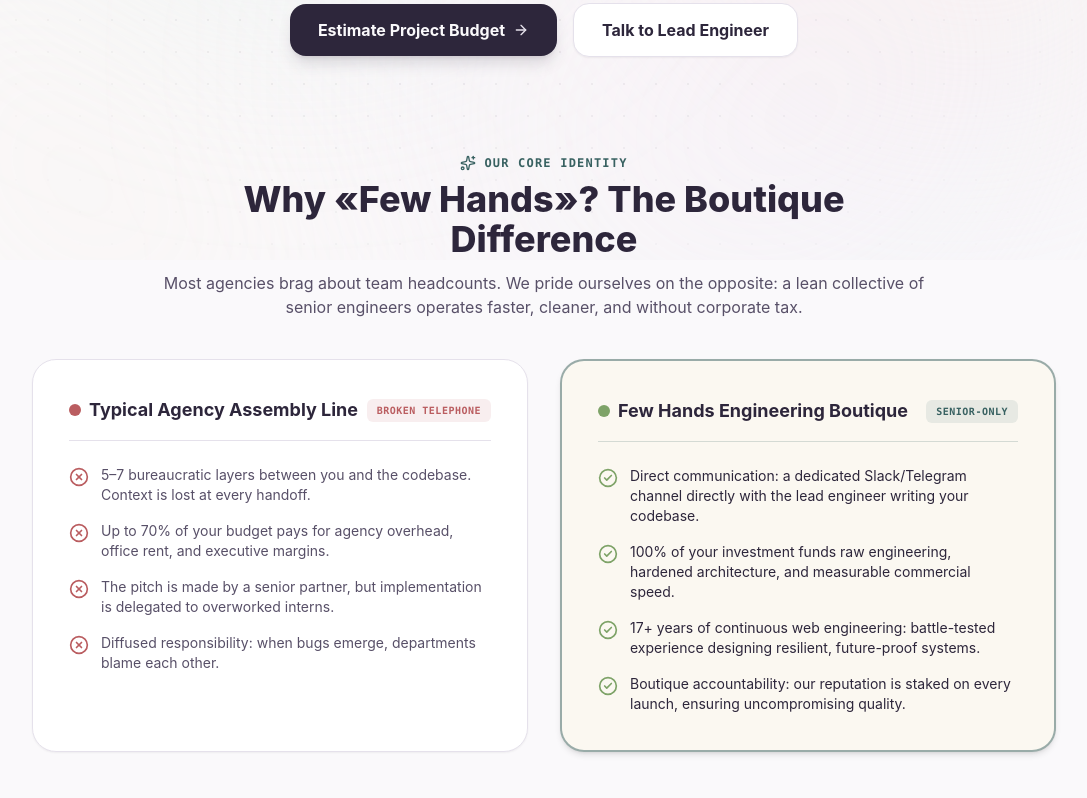
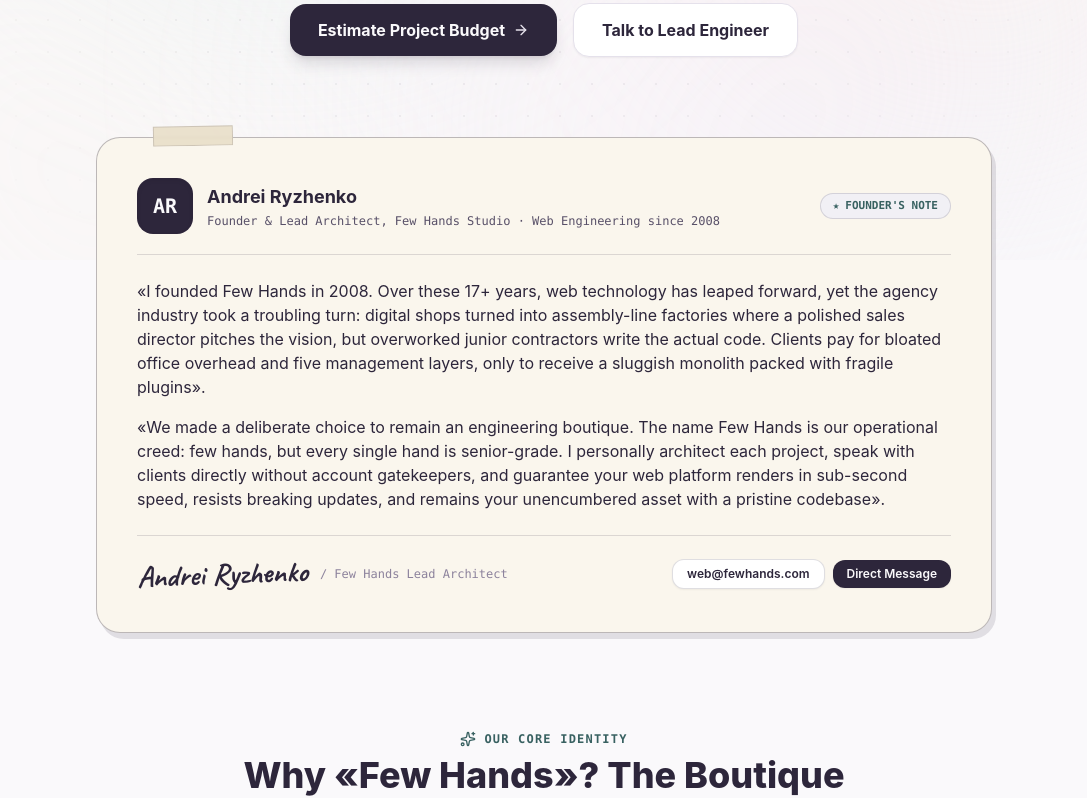
Before and after one commit to andreibdr/fewhands, a Next.js app: page /about in a window 1280 px wide. Shown: the part 540-1338 px from the top of the page, without its empty margins (96-1183 px from the left). Built offline with nearby package versions, Linux system fonts and the light colour scheme.

Commit message:
feat(about): add Founder's Note and personal column from Andrei Ryzhenko with signature

```diff
--- a/components/AboutView.tsx
+++ b/components/AboutView.tsx
@@ -55,6 +55,11 @@
       name: "Few Hands Studio",
       url: "https://fewhands.com",
       foundingDate: "2008",
+      founder: {
+        "@type": "Person",
+        name: "Andrei Ryzhenko",
+        jobTitle: "Founder & Lead Architect",
+      },
       sameAs: ["https://gomvp.dev/en/migrate"],
     },
   };
@@ -286,6 +291,87 @@
               </Link>
             </div>
           </header>
+
+          {/* 1.5. FOUNDER'S NOTE: Andrei Ryzhenko (Андрей Рыженко) */}
+          <section className="mb-20 max-w-4xl mx-auto">
+            <div className="relative p-7 sm:p-10 bg-[#faf6ed] border border-[#2d263b]/30 rounded-3xl shadow-[4px_6px_0px_rgba(45,38,59,0.12)]">
+              {/* Tape strip illusion at top */}
+              <div className="absolute -top-3 left-10 sm:left-14 w-20 h-5 bg-[#e8dec8]/90 backdrop-blur-[1px] border border-[#2d263b]/15 -rotate-1 pointer-events-none" />
+
+              {/* Header row: Stamp badge & Author label */}
+              <div className="flex flex-wrap items-center justify-between gap-4 pb-5 mb-6 border-b border-[#2d263b]/15">
+                <div className="flex items-center gap-3.5">
+                  {/* Avatar / Monogram placeholder */}
+                  <div className="w-12 h-12 sm:w-14 sm:h-14 rounded-2xl bg-[#2d263b] text-[#faf9fb] flex items-center justify-center font-mono font-bold text-lg sm:text-xl shadow-inner border border-[#2d263b]/20 shrink-0">
+                    <span>AR</span>
+                  </div>
+                  <div>
+                    <div className="font-bold text-base sm:text-lg text-[#2d263b] leading-tight">
+                      {lang === "ru" ? "Андрей Рыженко (Andrei Ryzhenko)" : lang === "sr" ? "Andrei Ryzhenko (Andrej Riženko)" : "Andrei Ryzhenko"}
+                    </div>
+                    <div className="text-xs text-[#585068] font-mono mt-0.5">
+                      {lang === "ru"
+                        ? "Основатель и ведущий инженер Few Hands Studio · в вебе с 2008 года"
+                        : lang === "sr"
+                        ? "Osnivač i vodeći inženjer Few Hands Studio · u vebu od 2008. godine"
+                        : "Founder & Lead Architect, Few Hands Studio · Web Engineering since 2008"}
+                    </div>
+                  </div>
+                </div>
+
+                <div className="inline-flex items-center gap-1.5 px-3 py-1 rounded-full bg-[#f1f0f5] border border-[#2d263b]/15 text-[11px] font-mono font-bold text-[#386161]">
+                  <span>★</span>
+                  <span>{lang === "ru" ? "КОЛОНКА ОСНОВАТЕЛЯ" : lang === "sr" ? "REČ OSNIVAČA" : "FOUNDER'S NOTE"}</span>
+                </div>
+              </div>
+
+              {/* Body text in authentic editorial voice */}
+              <div className="space-y-4 text-sm sm:text-base text-[#2d263b] leading-relaxed">
+                <p>
+                  {lang === "ru"
+                    ? "«Я запустил Few Hands в 2008 году. За 17+ лет технологии сделали колоссальный скачок, но индустрия заказной разработки пошла по опасному пути: агентства превратились в конвейеры, где проект продает харизматичный сейлз, а пилят уставшие стажёры или случайный субподряд. Клиент платит за раздутый офис и цепочку из пяти менеджеров, а на выходе получает тормозящий монолит, набитый чужими плагинами»."
+                    : lang === "sr"
+                    ? "«Pokrenuo sam Few Hands 2008. godine. Za ovih 17+ godina tehnologija je napravila ogroman skok, ali je industrija veb razvoja krenula rizičnim putem: agencije su postale fabričke trake gde vam projekat prodaje harizmatični prodavac, a stvarni kod pišu preopterećeni pripravnici ili jeftini podizvođači. Klijent plaća ogroman kancelarijski aparat i lanac od pet menadžera, a zauzvrat dobija spor monolit pun nasumičnih dodataka»."
+                    : "«I founded Few Hands in 2008. Over these 17+ years, web technology has leaped forward, yet the agency industry took a troubling turn: digital shops turned into assembly-line factories where a polished sales director pitches the vision, but overworked junior contractors write the actual code. Clients pay for bloated office overhead and five management layers, only to receive a sluggish monolith packed with fragile plugins»."}
+                </p>
+
+                <p>
+                  {lang === "ru"
+                    ? "«Мы осознанно выбрали другой путь — оставаться инженерным бутиком. Название Few Hands — это наше профессиональное кредо: мало рук, но каждая рука — сеньорного уровня. Я лично отвечаю за архитектуру каждого проекта, общаюсь с клиентами напрямую без секретарей и гарантирую, что ваш веб-продукт будет открываться за доли секунды, не сломается от обновлений и останется вашим личным активом с чистой кодовой базой»."
+                    : lang === "sr"
+                    ? "«Svesno smo izabrali drugačiji put — da ostanemo inženjerski butik. Ime Few Hands predstavlja naš profesionalni kredo: malo ruku, ali svaka ruka je seniorskog ranga. Lično odgovaram za arhitekturu svakog projekta, komuniciram sa klijentima direktno bez sekretarica i garantujem da će se vaš sajt otvarati u deliću sekunde, bez straha od rušenja pri ažuriranjima i sa 100% čistim vlasništvom nad kodom»."
+                    : "«We made a deliberate choice to remain an engineering boutique. The name Few Hands is our operational creed: few hands, but every single hand is senior-grade. I personally architect each project, speak with clients directly without account gatekeepers, and guarantee your web platform renders in sub-second speed, resists breaking updates, and remains your unencumbered asset with a pristine codebase»."}
+                </p>
+              </div>
+
+              {/* Signature footer */}
+              <div className="mt-6 pt-5 border-t border-[#2d263b]/15 flex flex-wrap items-center justify-between gap-4">
+                <div className="flex items-center gap-3">
+                  <div className="font-handwriting text-2xl sm:text-3xl text-[#2d263b] font-bold -rotate-2">
+                    Andrei Ryzhenko
+                  </div>
+                  <span className="text-xs font-mono text-[#8c829c]">
+                    / Few Hands Lead Architect
+                  </span>
+                </div>
+
+                <div className="flex items-center gap-2">
+                  <a
+                    href="mailto:web@fewhands.com"
+                    className="inline-flex items-center gap-1.5 px-3.5 py-1.5 rounded-xl bg-white border border-[#2d263b]/15 text-xs font-semibold text-[#2d263b] hover:text-[#386161] hover:border-[#386161]/40 shadow-sm transition"
+                  >
+                    <span>web@fewhands.com</span>
+                  </a>
+                  <Link
+                    href="/contact"
+                    className="inline-flex items-center gap-1.5 px-3.5 py-1.5 rounded-xl bg-[#2d263b] text-[#faf9fb] hover:bg-[#1a1622] text-xs font-semibold shadow-sm transition"
+                  >
+                    <span>{lang === "ru" ? "Написать напрямую" : lang === "sr" ? "Direktan kontakt" : "Direct Message"}</span>
+                  </Link>
+                </div>
+              </div>
+            </div>
+          </section>
 
           {/* 2. THE PHILOSOPHY OF "FEW HANDS" (Contrast Grid) */}
           <section className="mb-20 pt-4">
```
